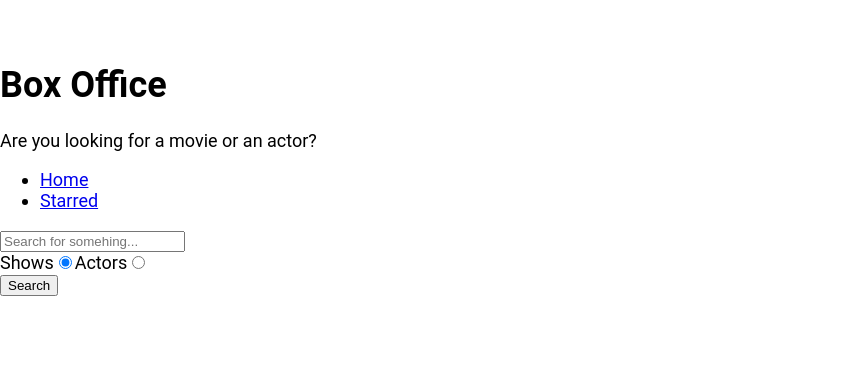
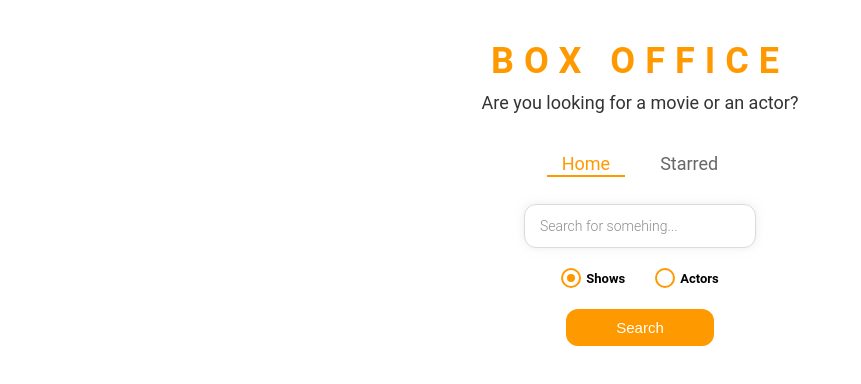
Before and after one commit to itsAbh15hek/box-office, a React (Create React App) app: page / in a window 1280 px wide. Shown: the top 384 px of the page, without its empty margins (0-861 px from the left). Built offline with nearby package versions, Linux system fonts and the light colour scheme; the HTML template or start-up script is replaced by a standard one.

Commit message:
styled entire app

```diff
--- a/src/App.js
+++ b/src/App.js
@@ -1,11 +1,21 @@
 import React from 'react';
 import { Switch, Route } from 'react-router-dom';
+import { ThemeProvider } from 'styled-components';
 import Home from './pages/Home';
 import Show from './pages/Show';
 import Starred from './pages/Starred';
 
+const theme = {
+  mainColors: {
+    blue: '#FF9900 ',
+    gray: '#676767',
+    dark: '#333333 ',
+  },
+};
+
 function App() {
   return (
+    <ThemeProvider theme={theme}>
       <Switch>
         <Route exact path="/">
           <Home />
@@ -20,6 +30,7 @@
           <div>Error 404 not found.</div>
         </Route>
       </Switch>
+    </ThemeProvider>
   );
 }
 
--- /dev/null
+++ b/src/components/CustomRadio.js
@@ -0,0 +1,66 @@
+import React from 'react';
+import styled from 'styled-components';
+
+const RadioWrapper = styled.label`
+  display: block;
+  position: relative;
+  padding-left: 25px;
+  cursor: pointer;
+  font-size: 13px;
+  user-select: none;
+  font-weight: 700;
+  line-height: 1.65;
+
+  input {
+    position: absolute;
+    opacity: 0;
+    cursor: pointer;
+  }
+
+  span {
+    position: absolute;
+    top: 0;
+    left: 0;
+    height: 16px;
+    width: 16px;
+    background-color: #fff;
+    border: 2px solid ${({ theme }) => theme.mainColors.blue};
+    border-radius: 50%;
+  }
+
+  input:checked ~ span {
+    background-color: #fff;
+    border: 2px solid ${({ theme }) => theme.mainColors.blue};
+  }
+
+  span:after {
+    content: '';
+    position: absolute;
+    display: none;
+  }
+
+  input:checked ~ span:after {
+    display: block;
+  }
+
+  span:after {
+    top: 4px;
+    left: 4px;
+    width: 8px;
+    height: 8px;
+    border-radius: 50%;
+    background: ${({ theme }) => theme.mainColors.blue};
+  }
+`;
+
+const CustomRadio = ({ label, ...restProps }) => {
+  return (
+    <RadioWrapper htmlFor={restProps.id}>
+      {label}
+      <input {...restProps} type="radio" />
+      <span />
+    </RadioWrapper>
+  );
+};
+
+export default CustomRadio;
--- a/src/components/Navs.js
+++ b/src/components/Navs.js
@@ -1,20 +1,27 @@
 import React from 'react';
-import { Link } from 'react-router-dom';
+import { useLocation } from 'react-router-dom';
+import { NavList, LinkStyled } from './navs.styled';
 
 const Navs = () => {
   const LINKS = [
     { to: '/', text: 'Home' },
     { to: '/starred', text: 'Starred' },
   ];
+  const location = useLocation();
   return (
     <div>
-      <ul>
+      <NavList>
         {LINKS.map(item => (
           <li key={item.to}>
-            <Link to={item.to}>{item.text}</Link>
+            <LinkStyled
+              className={item.to === location.pathname ? 'active' : ''}
+              to={item.to}
+            >
+              {item.text}
+            </LinkStyled>
           </li>
         ))}
-      </ul>
+      </NavList>
     </div>
   );
 };
--- a/src/components/Title.js
+++ b/src/components/Title.js
@@ -1,11 +1,12 @@
 import React from 'react';
+import { TitleWrapper } from './Title.styled';
 
 const Title = ({ heading, subheading }) => {
   return (
-    <div>
+    <TitleWrapper>
       <h1>{heading}</h1>
       <p>{subheading}</p>
-    </div>
+    </TitleWrapper>
   );
 };
 
--- /dev/null
+++ b/src/components/Title.styled.js
@@ -0,0 +1,18 @@
+import styled from 'styled-components';
+
+export const TitleWrapper = styled.div`
+  text-align: center;
+  margin: 0 0 40px;
+
+  h1 {
+    color: ${({ theme }) => theme.mainColors.blue};
+    letter-spacing: 10px;
+    text-transform: uppercase;
+    margin: 0 0 10px;
+  }
+
+  p {
+    color: ${({ theme }) => theme.mainColors.dark};
+    margin: 0;
+  }
+`;
--- /dev/null
+++ b/src/components/navs.styled.js
@@ -0,0 +1,41 @@
+import styled from 'styled-components';
+import { Link } from 'react-router-dom';
+
+export const NavList = styled.ul`
+  display: flex;
+  justify-content: center;
+  list-style: none;
+  margin: 0 0 30px;
+  padding: 0;
+`;
+
+export const LinkStyled = styled(Link)`
+  margin: 0 10px;
+  padding: 3px 15px;
+  position: relative;
+  text-decoration: none;
+  color: ${({ theme }) => theme.mainColors.gray};
+  &.active {
+    color: ${({ theme }) => theme.mainColors.blue};
+    &:after {
+      content: '';
+      position: absolute;
+      display: block;
+      height: 2px;
+      left: 0%;
+      bottom: 0;
+      background-color: ${({ theme }) => theme.mainColors.blue};
+      animation: slide-in 0.3s ease-in forwards;
+      @keyframes slide-in {
+        from {
+          left: 50%;
+          width: 0;
+        }
+        to {
+          left: 0%;
+          width: 100%;
+        }
+      }
+    }
+  }
+`;
--- a/src/misc/customHooks.js
+++ b/src/misc/customHooks.js
@@ -1,4 +1,5 @@
-import { useReducer, useEffect } from 'react';
+import { useReducer, useEffect, useState } from 'react';
+import { getAPI } from './config';
 
 function showsReducer(prevState, action) {
   switch (action.type) {
@@ -32,3 +33,56 @@
 export function useShows(key = 'shows') {
   return usePersistedReducer(showsReducer, [], key);
 }
+
+export function useLastQuery(key = 'lastQuery') {
+  const [input, setInput] = useState(() => {
+    const persisted = sessionStorage.getItem(key);
+
+    return persisted ? JSON.parse(persisted) : '';
+  });
+  const setPersistedInput = newState => {
+    setInput(newState);
+    sessionStorage.setItem(key, JSON.stringify(newState));
+  };
+  return [input, setPersistedInput];
+}
+
+const reducer = (prevState, action) => {
+  switch (action.type) {
+    case 'FETCH_SUCCESS':
+      return { show: action.show, isLoading: false, error: null };
+    case 'FETCH_FAIL':
+      return { ...prevState, error: action.error };
+    default:
+      return prevState;
+  }
+};
+
+export function useShow(showId) {
+  const [state, dispatch] = useReducer(reducer, {
+    show: null,
+    isLoading: true,
+    error: null,
+  });
+
+  useEffect(() => {
+    let isMounted = true;
+    getAPI(`/shows/${showId}?embed[]=seasons&embed[]=cast`)
+      .then(res => {
+        setTimeout(() => {
+          if (isMounted) {
+            dispatch({ type: 'FETCH_SUCCESS', show: res });
+          }
+        }, 300);
+      })
+      .catch(err => {
+        if (isMounted) {
+          dispatch({ type: 'FETCH_FAIL', error: err.message });
+        }
+      });
+    return () => {
+      isMounted = false;
+    };
+  }, [showId]);
+  return state;
+}
--- a/src/pages/Home.js
+++ b/src/pages/Home.js
@@ -2,10 +2,17 @@
 import ActorGrid from '../components/actor/ActorGrid';
 import MainPageLayout from '../components/MainPageLayout';
 import ShowGrid from '../components/show/ShowGrid';
+import CustomRadio from '../components/CustomRadio';
 import { getAPI } from '../misc/config';
+import { useLastQuery } from '../misc/customHooks';
+import {
+  RadioInputsWrapper,
+  SearchInput,
+  SearchButtonWrapper,
+} from './Home.styled';
 
 const Home = () => {
-  const [input, setInput] = useState('');
+  const [input, setInput] = useLastQuery('');
   const [results, setResults] = useState(null);
   const [searchOption, setSearchOption] = useState('shows');
   const isSearchShows = searchOption === 'shows';
@@ -13,9 +20,7 @@
     setInput(ev.target.value);
   };
   const onSearch = () => {
-    getAPI(`/search/${searchOption}?q=${input}`)
-      .then(response => response.json())
-      .then(result => {
+    getAPI(`/search/${searchOption}?q=${input}`).then(result => {
       setResults(result);
     });
   };
@@ -38,39 +43,38 @@
 
   return (
     <MainPageLayout>
-      <input
+      <SearchInput
         type="text"
         placeholder="Search for somehing..."
         onChange={inputChange}
         value={input}
         onKeyDown={onKeyDown}
       />
+      <RadioInputsWrapper>
         <div>
-        <label htmlFor="shows-search">
-          Shows
-          <input
-            type="radio"
+          <CustomRadio
+            label="Shows"
             id="shows-search"
             value="shows"
             checked={isSearchShows}
             onChange={radioChange}
           />
-        </label>
-
-        <label htmlFor="people-search">
-          Actors
-          <input
-            type="radio"
+        </div>
+        <div>
+          <CustomRadio
+            label="Actors"
             id="people-search"
             value="people"
             checked={!isSearchShows}
             onChange={radioChange}
           />
-        </label>
         </div>
+      </RadioInputsWrapper>
+      <SearchButtonWrapper>
         <button type="button" onClick={onSearch}>
           Search
         </button>
+      </SearchButtonWrapper>
       {showResults()}
     </MainPageLayout>
   );
--- /dev/null
+++ b/src/pages/Home.styled.js
@@ -0,0 +1,49 @@
+import styled from 'styled-components';
+
+export const SearchInput = styled.input`
+  display: block;
+  font-family: 'Roboto', sans-serif;
+  width: 200px;
+  margin: auto;
+  outline: none;
+  padding: 13px 15px;
+  border: 1px solid #dbdbdb;
+  box-shadow: 0px 0px 10px 0px rgba(219, 219, 219, 0.5);
+  font-size: 14px;
+  border-radius: 12px;
+  color: #8d8d8d;
+
+  &::placeholder {
+    font-weight: 300;
+    color: #8d8d8d;
+  }
+`;
+
+export const RadioInputsWrapper = styled.div`
+  display: flex;
+  justify-content: center;
+  margin: 20px 0;
+
+  div {
+    margin: 0 15px;
+  }
+`;
+
+export const SearchButtonWrapper = styled.div`
+  text-align: center;
+  margin-bottom: 35px;
+
+  button {
+    color: #fff;
+    background-color: ${({ theme }) => theme.mainColors.blue};
+    margin: auto;
+    padding: 10px 50px;
+    font-size: 15px;
+    border: none;
+    outline: none;
+    border-radius: 12px;
+    &:hover {
+      cursor: pointer;
+    }
+  }
+`;
--- a/src/pages/Show.js
+++ b/src/pages/Show.js
@@ -1,56 +1,17 @@
 /* eslint-disable no-underscore-dangle */
-import React, { useReducer, useEffect } from 'react';
+import React from 'react';
 import { useParams } from 'react-router-dom';
-import { getAPI } from '../misc/config';
 import ShowMainData from '../components/show/ShowMainData';
 import Details from '../components/show/Details';
 import Seasons from '../components/show/Seasons';
 import Cast from '../components/show/Cast';
 import { InfoBlock, ShowPageWrapper } from './Show.styled';
-
-const initialState = {
-  show: null,
-  isLoading: true,
-  error: null,
-};
-const reducer = (prevState, action) => {
-  switch (action.type) {
-    case 'FETCH_SUCCESS':
-      return { show: action.show, isLoading: false, error: null };
-    case 'FETCH_FAIL':
-      return { ...prevState, error: action.error };
-    default:
-      return prevState;
-  }
-};
+import { useShow } from '../misc/customHooks';
 
 const Show = () => {
   const { id } = useParams();
 
-  const [{ show, isLoading, error }, dispatch] = useReducer(
-    reducer,
-    initialState
-  );
-
-  useEffect(() => {
-    let isMounted = true;
-    getAPI(`/shows/${id}?embed[]=seasons&embed[]=cast`)
-      .then(res => {
-        setTimeout(() => {
-          if (isMounted) {
-            dispatch({ type: 'FETCH_SUCCESS', show: res });
-          }
-        }, 300);
-      })
-      .catch(err => {
-        if (isMounted) {
-          dispatch({ type: 'FETCH_FAIL', error: err.message });
-        }
-      });
-    return () => {
-      isMounted = false;
-    };
-  }, [id]);
+  const { show, isLoading, error } = useShow(id);
 
   if (isLoading) return <div>Loading Content...</div>;
 
```
Lines whose indentation alone changed are shown as unchanged.
